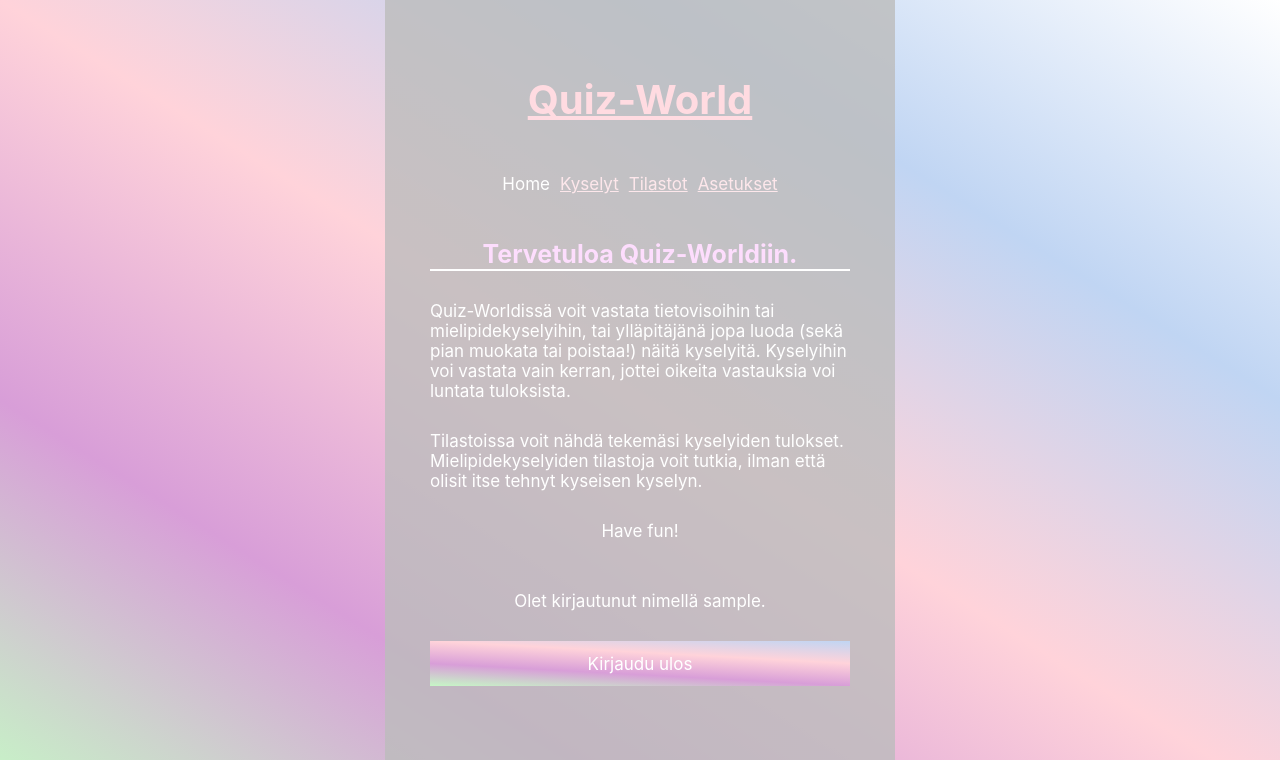
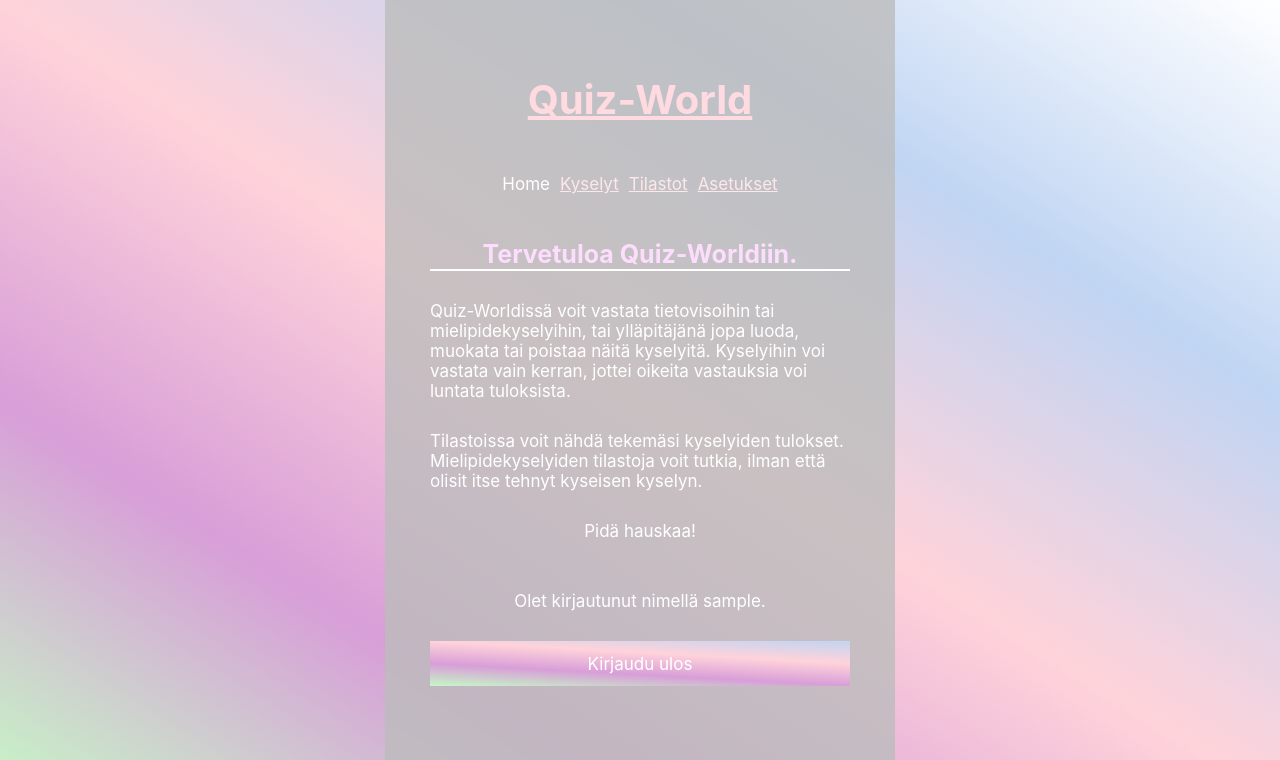
Before and after one commit to liisaket/tsoha-quizworld, a Flask app: page / in a window 1280 px wide. Shown: the top 760 px of the page. Run offline with Flask 2, Linux system fonts and the light colour scheme; the visitor is signed in with stand-in values (Sample User, id 1).

Commit message:
Update welcome speech

```diff
--- a/templates/index.html
+++ b/templates/index.html
@@ -19,13 +19,13 @@
             </div>
             <h3 class="new" style="margin-bottom:30px; color:rgb(253, 221, 253);">Tervetuloa Quiz-Worldiin.</h3>
             <p style="text-align:left;">Quiz-Worldissä voit vastata tietovisoihin tai mielipidekyselyihin,
-                tai ylläpitäjänä jopa luoda (sekä pian muokata tai poistaa!) näitä kyselyitä.
+                tai ylläpitäjänä jopa luoda, muokata tai poistaa näitä kyselyitä.
                 Kyselyihin voi vastata vain kerran, jottei oikeita vastauksia voi luntata tuloksista.</p>
             <br>
             <p style="text-align:left;">Tilastoissa voit nähdä tekemäsi kyselyiden tulokset. Mielipidekyselyiden tilastoja voit tutkia,
                 ilman että olisit itse tehnyt kyseisen kyselyn.</p>
             <br>
-            <p>Have fun!</p>
+            <p>Pidä hauskaa!</p>
             <br>
             <br>
             <p>Olet kirjautunut nimellä {{ session.username }}.</p>
```
